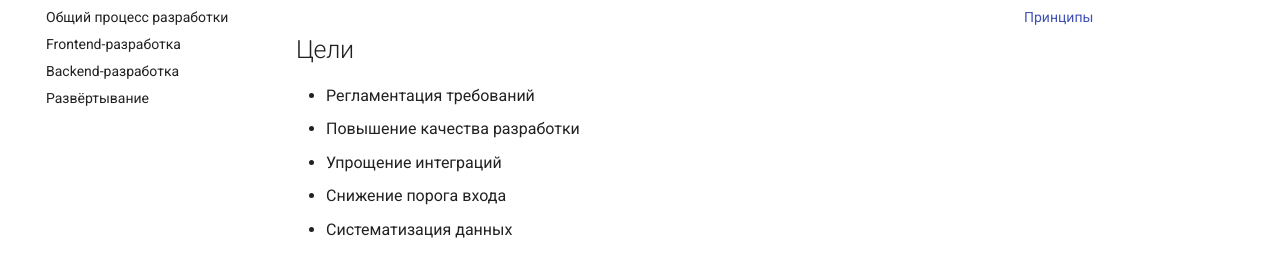
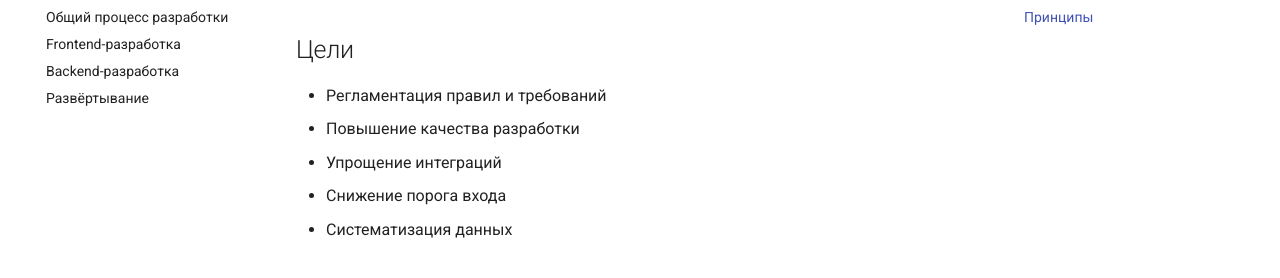
Before and after one commit to arawe-kg/arawe-kg.github.io, an MkDocs documentation site: the page built from docs/index.md, in a window 1280 px wide. Shown: the part 148-426 px from the top of the page. Built offline with MkDocs 1.6.1 and Material for MkDocs 9.7.7, drawn with Linux system fonts in a browser that asks for light colours.

```diff
--- a/docs/index.md
+++ b/docs/index.md
@@ -2,7 +2,7 @@
 
 ## Цели
 
-- Регламентация требований
+- Регламентация правил и требований
 - Повышение качества разработки
 - Упрощение интеграций
 - Снижение порога входа
```
Also changed, not shown: docs/common.md (+1 -1 lines), 1 other file.
